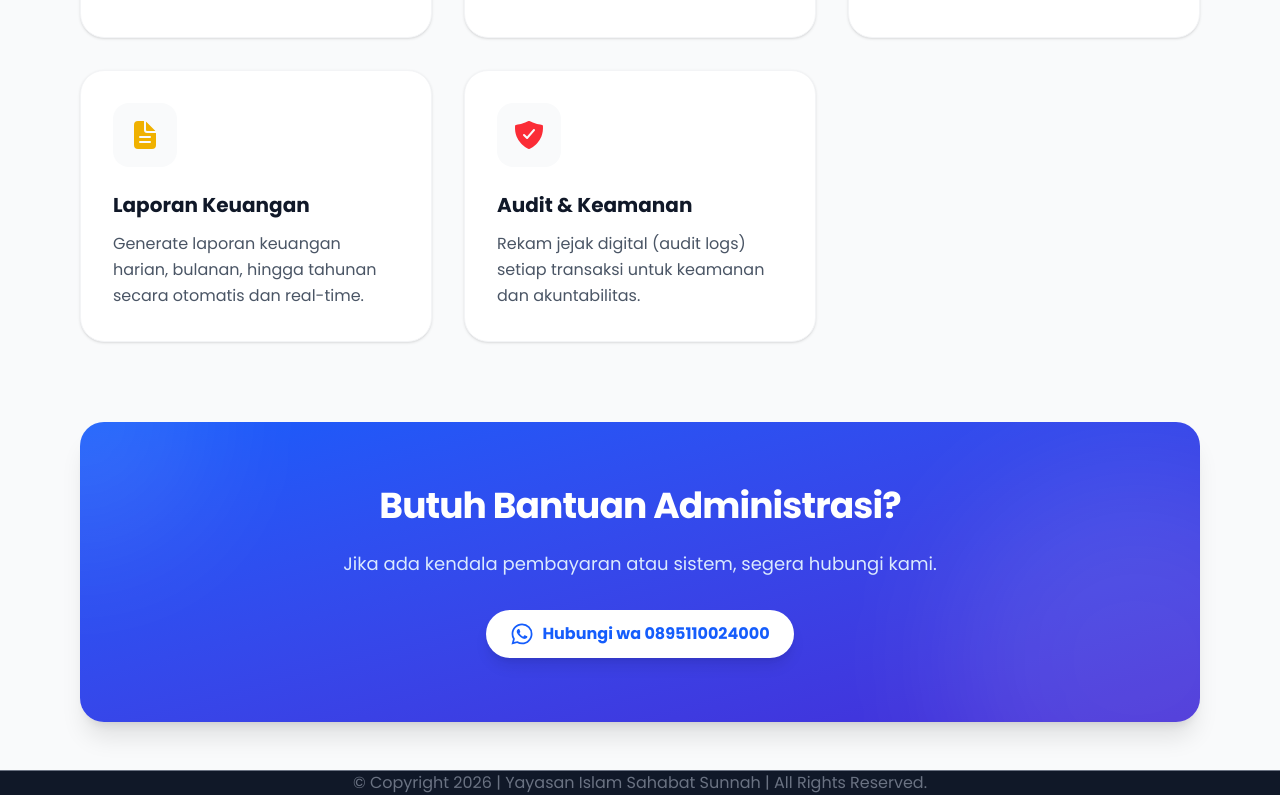
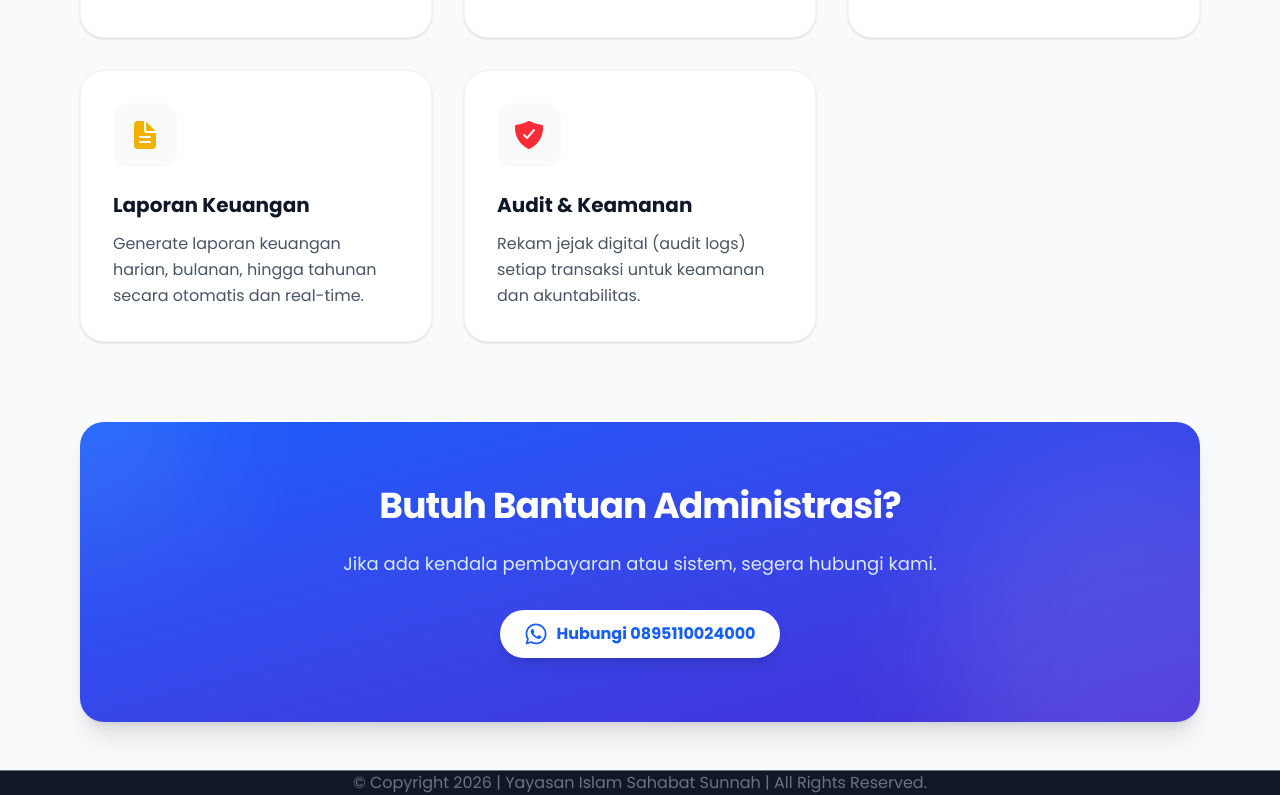
Before and after one commit to ProjectAmy/keuanganyiss, a Next.js app: page /about in a window 1280 px wide. Shown: the part 702-1497 px from the top of the page. Built offline with nearby package versions, Linux system fonts and the light colour scheme; no server answers.

Commit message:
trigger 2

```diff
--- a/app/about/page.tsx
+++ b/app/about/page.tsx
@@ -75,7 +75,7 @@ const AboutPage = () => {
                         className="inline-flex items-center gap-2 px-6 py-3 bg-white text-blue-600 rounded-full font-bold hover:bg-blue-50 transition-colors duration-300 shadow-lg hover:shadow-xl"
                     >
                         <IoLogoWhatsapp className="w-6 h-6" />
-                        Hubungi wa 0895110024000
+                        Hubungi 0895110024000
                     </a>
                 </div>
 
```
